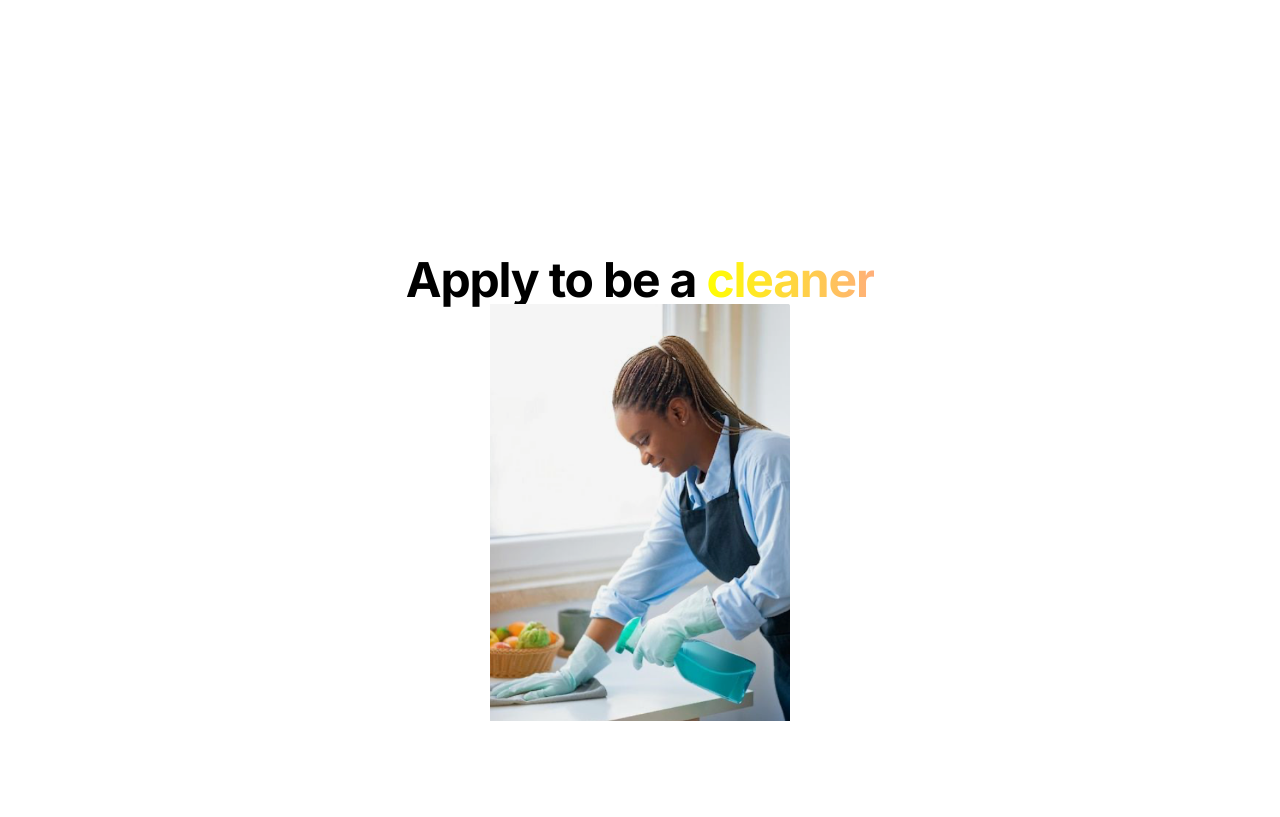
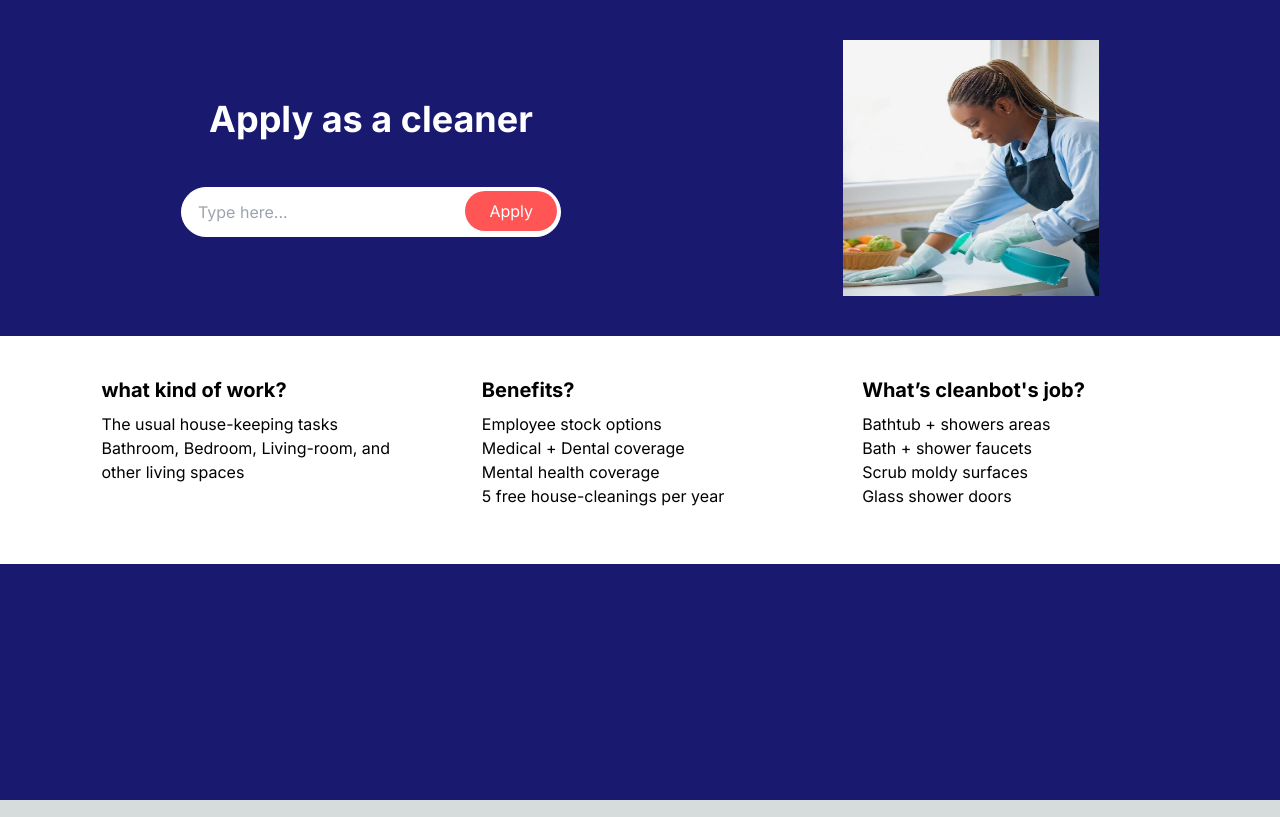
Before and after one commit to cleanbot-io/LandingPage, a Next.js app: page /cleaners in a window 1280 px wide. Built offline with nearby package versions, Linux system fonts and the light colour scheme.

Commit message:
cleaner's page done

```diff
--- a/app/cleaners/page.js
+++ b/app/cleaners/page.js
@@ -4,27 +4,50 @@ import Image from 'next/image'
 function Cleaners()
 {
   return (
-    <div className='flex flex-col items-center justify-center py-24 bg-[#fff]'>
+    <div className="bg-[#191970] flex flex-row justify-center w-full">
+      <div className="bg-[#191970] h-[100vh] relative">
+        {/* Container 1 */}
+        <div className="flex flex-row justify-around items-center p-10 w-screen">
+          <div className="flex flex-col items-center gap-12">
+            <h1 className="text-4xl text-white font-bold">Apply as a cleaner</h1>
+            <div className="relative flex">
+              <input
+                type="email"
+                placeholder="Type here..."
+                className="p-3 pl-4 pr-32 border border-white rounded-full"
+              />
+              <button className="absolute right-1 top-1 bg-[#ff5555] text-white text-custom-blue p-2 pl-6 pr-6 rounded-full">
+                Apply
+              </button>
+            </div>
+          </div>
+          <img src="/cleaner.png" alt="Cleaner" className="w-64 h-64" />
+        </div>
 
-
-      {/* Main Text */}
-      <div className='flex flex-col text-center mx-auto max-w-[1260px] items-center justify-center pt-40'>
-        <h1 className='text-5xl sm:text-8x1 font-bold text-black tracking-tight'>Apply to be a {""}
-          <span className='bg-gradient-to-r from-[#FFFF00] to-[#ffaf7a] text-transparent bg-clip-text'>
-            cleaner
-          </span>
-        </h1>
-      </div>
-
-      <div>
-          <Image
-            className="relative dark:drop-shadow-[0_0_0.3rem_#ffffff70] mt-4 -ml-50 sm:mt-8 lg:mt-0 lg:mr-25"
-            src="/cleaner.png"
-            alt="tool image"
-            width={300}
-            height={50}
-            priority
-          />
+        {/* Container 2 */}
+        <div className="bg-white flex flex-col p-10 w-screen">
+          <div className="flex flex-wrap mx-auto space-x-16">
+            <div className="flex-1 mb-4 pr-4">
+              <h2 className="text-xl font-bold mb-2">what kind of work?</h2>
+              <p>The usual house-keeping tasks</p>
+              <p>Bathroom, Bedroom, Living-room, and other living spaces</p>
+            </div>
+            <div className="flex-1 mb-4 pr-4">
+              <h2 className="text-xl font-bold mb-2">Benefits?</h2>
+              <p>Employee stock options</p>
+              <p>Medical + Dental coverage</p>
+              <p>Mental health coverage</p>
+              <p>5 free house-cleanings per year</p>
+            </div>
+            <div className="flex-1 mb-4 pr-4">
+              <h2 className="text-xl font-bold mb-2">What’s cleanbot's job?</h2>
+              <p>Bathtub + showers areas</p>
+              <p>Bath + shower faucets</p>
+              <p>Scrub moldy surfaces</p>
+              <p>Glass shower doors</p>
+            </div>
+          </div>
+        </div>
       </div>
     </div>
   )
```
Also changed, not shown: components/Subscribe.jsx (indentation only).
